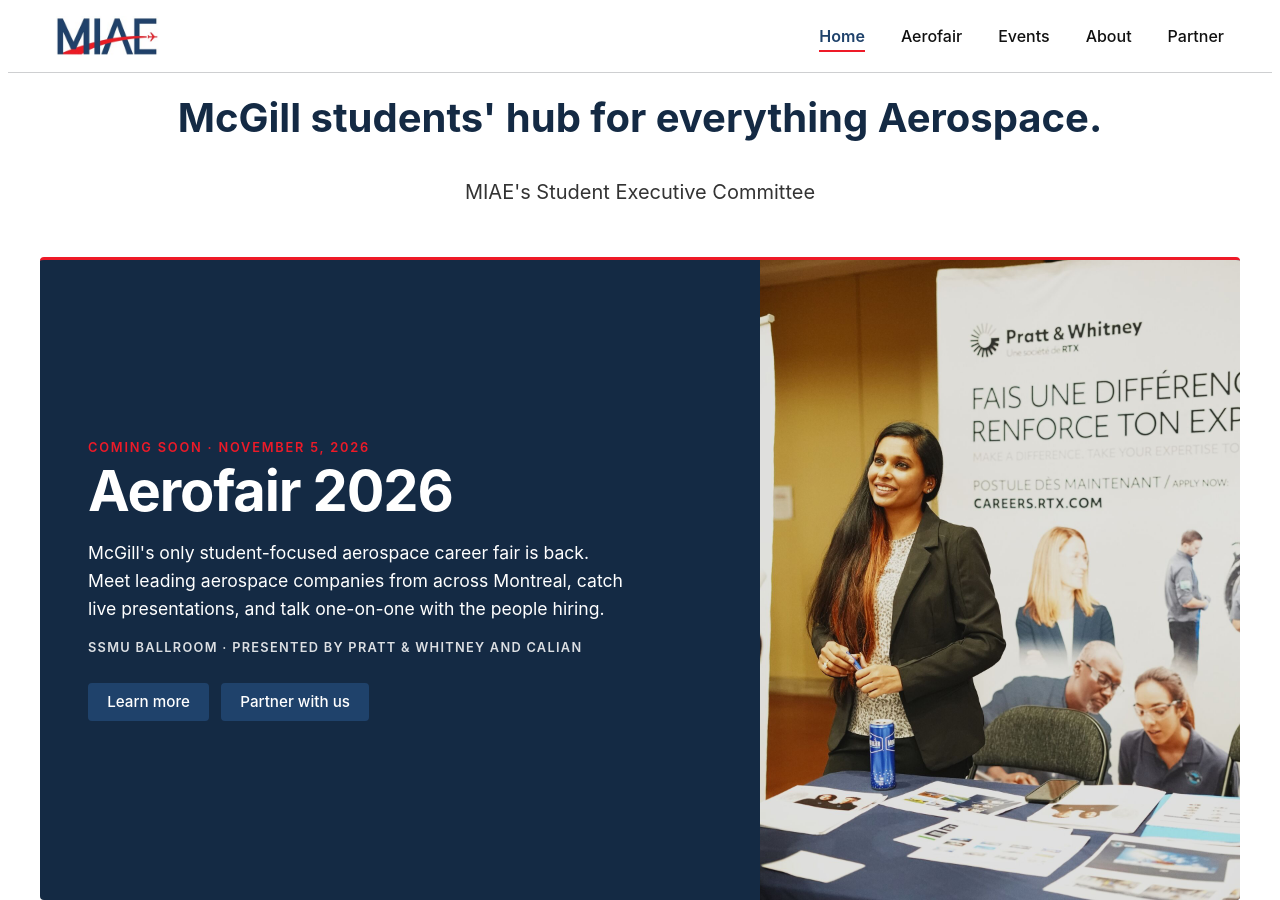
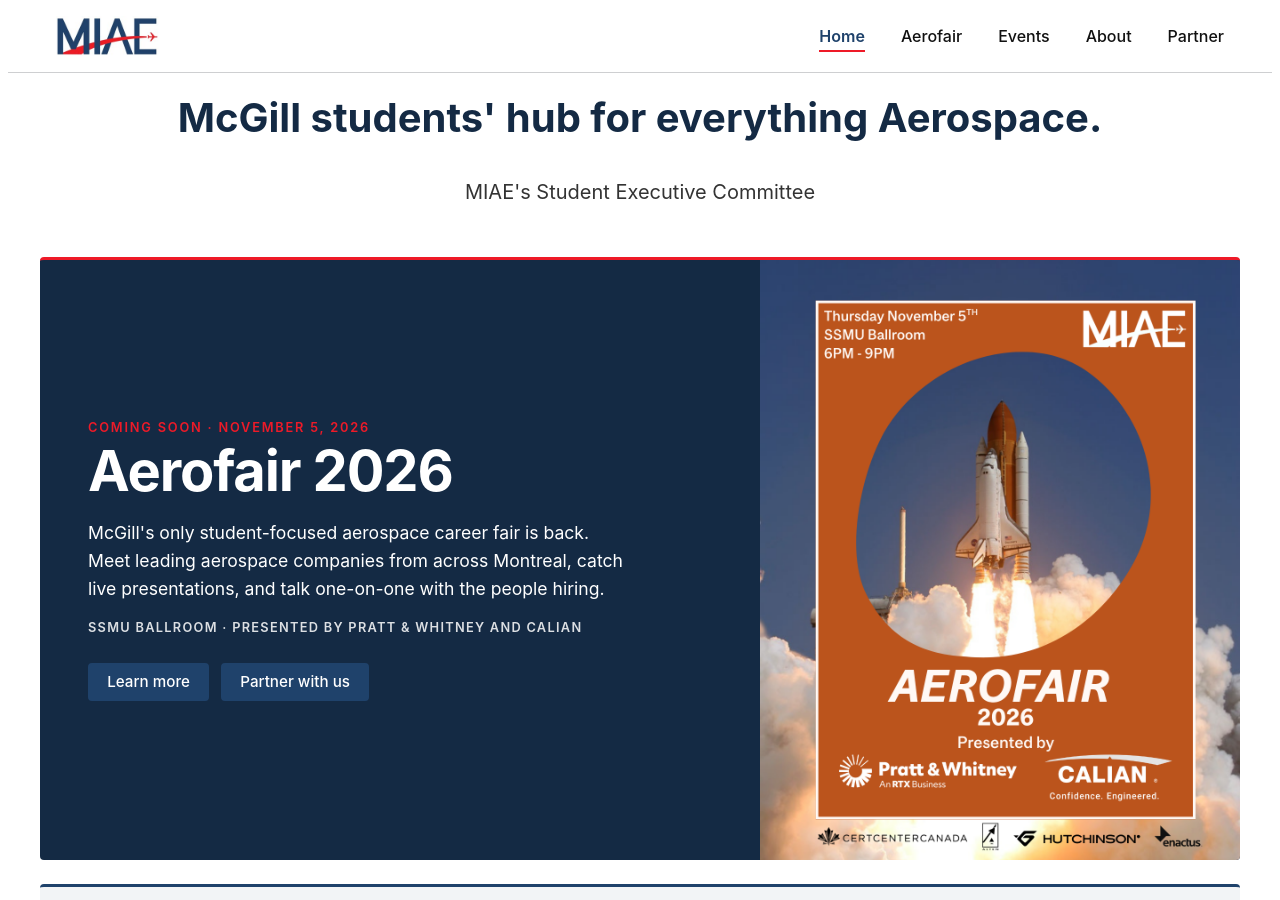
Before and after one commit to miae-sec/miae-sec.github.io, a Jekyll site: the page built from index.html, in a window 1280 px wide and 900 px high, scrolled down 1003 px. Built offline with Jekyll 4.4.1, drawn with Linux system fonts in a browser that asks for light colours.

Commit message:
Update: Aerofair poster in main page

```diff
--- a/index.html
+++ b/index.html
@@ -34,7 +34,7 @@
     </div>
   </div>
   <img class="home-feature-image"
-       src="/assets/events/aerofair-2025/Still%202025-11-19%20012317_1.33.1.jpg"
+       src="/assets/events/aerofair-2026/poster.png"
        alt="A recruiter at the Pratt &amp; Whitney booth at Aerofair 2025" loading="lazy">
 </section>
 
```
Also changed, not shown: assets/events/aerofair-2026/poster.png (added).
